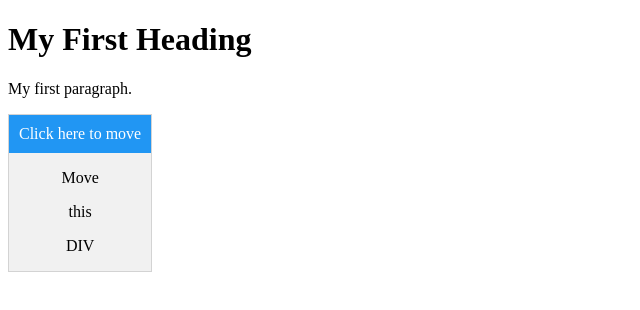
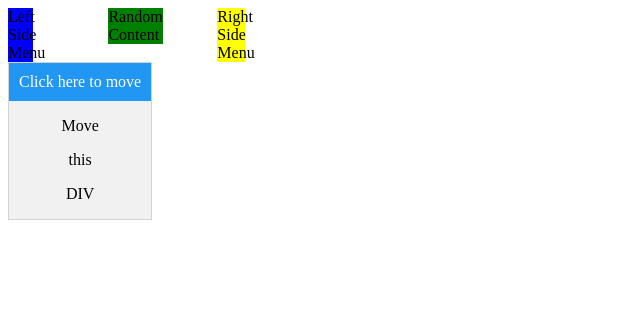
Before and after one commit to DiskMonkey/wordGameWebsite, a website: page dragUtil/dragTest.html in a window 1280 px wide. Shown: the whole page, without its empty margins (0-640 px from the left). Drawn offline with nearby package versions, Linux system fonts and the light colour scheme.

Commit message:
game UI progress

```diff
--- /dev/null
+++ b/dragUtil/choicesInit.js
@@ -0,0 +1,10 @@
+containerElem = document.getElementById("container")
+
+//TODO: actually initialize the choices elems here for any number of choices
+
+var children = containerElem.children;
+for (var i = 0; i < children.length; i++)
+{
+    var choiceContainer = children[i]; //each choice container has only one child
+    //choiceContainer.children[0].style.position = 'absolute';
+}
--- a/dragUtil/drag.js
+++ b/dragUtil/drag.js
@@ -1,5 +1,5 @@
 // Make the DIV element draggable:
-dragElement(document.getElementById("mydiv"));
+
 // dragElement(document.getElementById("boog"));
 
 function dragElement(elmnt) {
--- a/dragUtil/dragTest.html
+++ b/dragUtil/dragTest.html
@@ -6,21 +6,30 @@
     <title>Page Title</title>
 </head>
 
-<body>
 
-    <h1>My First Heading</h1>
-    <p>My first paragraph.</p>
+    <div id="container">
 
-    <div class="boogie" id="boog" draggable="true">
-        <p>I am boogie</p>
+        <div>
+            <div id="leftThing" class="answers">
+                Left Side Menu
+            </div>
         </div>
 
-</body>
+        <div>
+            <div id="content" class="answers">
+                Random Content
+            </div>
+        </div>
 
+        <div>
+            <div id="rightThing" class="answers">
+                Right Side Menu
+            </div>
+        </div>
 
+    </div>
 
-
-<div id="mydiv">
+    <div id="mydiv" class="answers">
         <!-- Include a header DIV with the same name as the draggable DIV, followed by "header" -->
         <div id="mydivheader">Click here to move</div>
         <p>Move</p>
@@ -31,7 +40,10 @@
     <script src="interactTest.js" type="module"></script>
     <script src="drag.js"></script>
 
+    <script src="choicesInit.js"></script>
+
     <script src=" https://cdn.jsdelivr.net/npm/interactjs@1.10.21/dist/interact.min.js "></script>
+
     <!-- <link href=" https://cdn.jsdelivr.net/npm/interactjs@1.10.21/dist/api/styles/jsdoc-default.min.css " rel="stylesheet"> -->
 
 </html>
--- a/dragUtil/interactTest.js
+++ b/dragUtil/interactTest.js
@@ -1,12 +1,12 @@
-const boogie = interact('.boogie')
-boogie.draggable({
+const answers = interact('.answers')
+answers.draggable({
 	origin: 'self',                   // (0, 0) will be the element's top-left
 	inertia: true,                    // start inertial movement if thrown
 	listeners: {
 		start(event)
 		{
 			const elem = event.target
-			//elem.onmousedown = prevent
+			elem.style.position = 'absolute';
 			document.onmousemove = prevent
 			console.log(event)
 		},
@@ -15,6 +15,12 @@ boogie.draggable({
 			const elem = event.target
 
 			elementDrag(event, elem)
+
+			if (!checkVisible(elem))
+			{
+				console.log("Offscreen elem")
+				//TODO: Return elem to initial position
+			}
 
 		}
 	}
@@ -27,7 +33,9 @@ function prevent(e)
 
 function elementDrag(event, elem)
 {
-	const position = { pos1: 0, pos2: 0, pos3: (elem.clientWidth + elem.clientLeft) / 2, pos4: (elem.clientHeight + elem.clientTop) / 2}
+
+
+	const position = { pos1: 0, pos2: 0, pos3: (elem.clientWidth + elem.clientLeft) / 2, pos4: (elem.clientHeight + elem.clientTop) / 2 }
 
 	position.pos1 = position.pos3 - event.clientX;
 	position.pos2 = position.pos4 - event.clientY;
@@ -37,3 +45,11 @@ function elementDrag(event, elem)
 	elem.style.top = (elem.offsetTop - position.pos2) + "px";
 	elem.style.left = (elem.offsetLeft - position.pos1) + "px";
 }
+
+function checkVisible(elm)
+{
+	var rect = elm.getBoundingClientRect();
+	var viewHeight = Math.max(document.documentElement.clientHeight, window.innerHeight);
+	var viewWidth = Math.max(document.documentElement.clientWidth, window.innerWidth);
+	return !(rect.bottom < 0 || rect.top - viewHeight >= 0 || rect.left < 0 || rect.right - viewWidth >= 0);
+}
--- a/dragUtil/styles.css
+++ b/dragUtil/styles.css
@@ -4,14 +4,35 @@
   background-color: #f1f1f1;
   border: 1px solid #d3d3d3;
   text-align: center;
+  user-select: none;
 }
 
 #mydivheader {
+  user-select: none;
   padding: 10px;
   cursor: move;
   z-index: 10;
   background-color: #2196F3;
   color: #fff;
+}
+
+#container {
+  height: 100%;
+  width: 100%;
+  display: flex;
+
+}
+#leftThing {
+  width: 25%;
+  background-color: blue;
+}
+#content {
+  width: 50%;
+  background-color: green;
+}
+#rightThing {
+  width: 25%;
+  background-color: yellow;
 }
 
 #boog {
```
Lines whose indentation alone changed are shown as unchanged.
